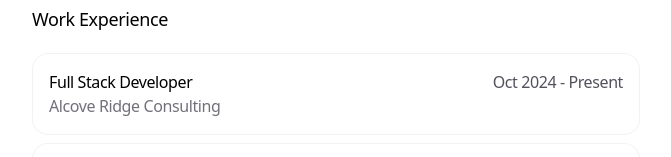
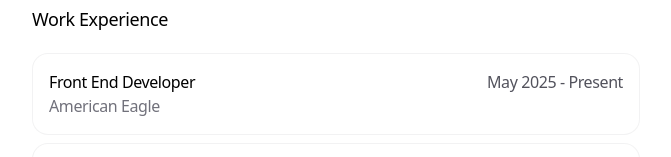
Before and after one commit to dan-myles/personal-website, a Next.js app: page / in a window 1280 px wide. Shown: the part 769-926 px from the top of the page, without its empty margins (304-975 px from the left). Built offline with nearby package versions, Linux system fonts and the light colour scheme.

Commit message:
content: american eagle position

```diff
--- a/data/data.tsx
+++ b/data/data.tsx
@@ -45,10 +45,17 @@
 
 export const WORK_EXPERIENCE: WorkExperience[] = [
   {
+    company: "American Eagle",
+    title: "Front End Developer",
+    start: "May 2025",
+    end: "Present",
+    id: "work0",
+  },
+  {
     company: "Alcove Ridge Consulting",
     title: "Full Stack Developer",
     start: "Oct 2024",
-    end: "Present",
+    end: "May 2025",
     id: "work1",
   },
   {
```
